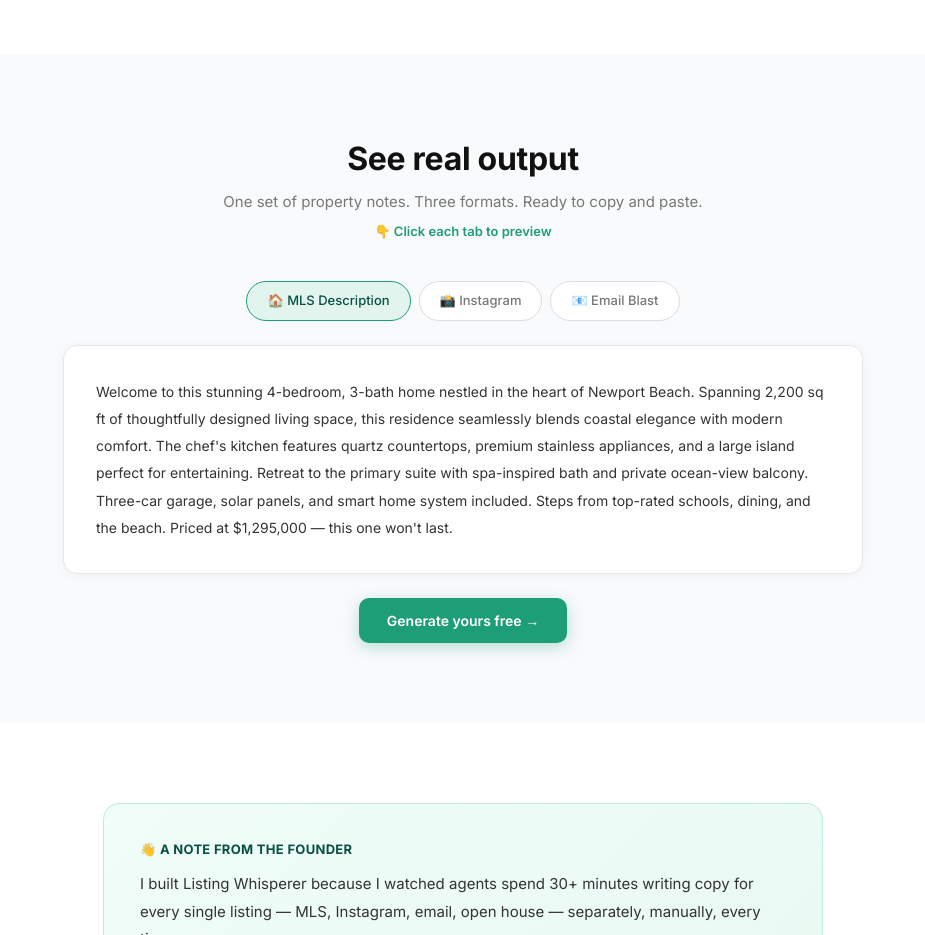
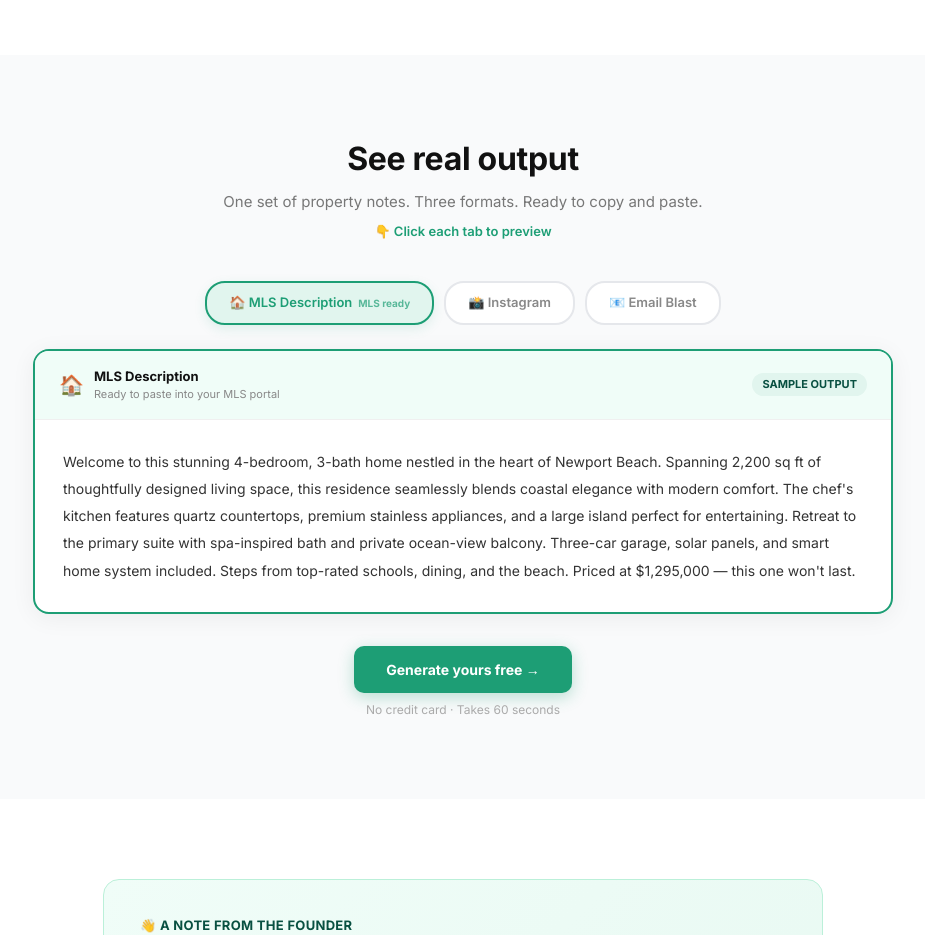
Before and after one commit to APD013/listing-whisperer, a Next.js app: page / in a window 1280 px wide. Shown: the part 2720-3655 px from the top of the page, without its empty margins (177-1102 px from the left). Built offline with nearby package versions, Linux system fonts and the light colour scheme.

Commit message:
Improve sample outputs section with styled tabs and card headers

```diff
--- a/src/app/page.tsx
+++ b/src/app/page.tsx
@@ -154,29 +154,67 @@ export default function Home() {
 
       {/* SAMPLE OUTPUTS */}
       <section id="examples" style={{padding:'5rem 2rem',background:'#f9fafb',maxWidth:'100%'}}>
-        <div style={{maxWidth:'800px',margin:'0 auto'}}>
+        <div style={{maxWidth:'860px',margin:'0 auto'}}>
           <h2 style={{textAlign:'center',fontSize:'2rem',fontWeight:'700',marginBottom:'0.5rem',letterSpacing:'-0.3px'}}>See real output</h2>
           <p style={{textAlign:'center',color:'#777',marginBottom:'0.5rem',fontSize:'15px'}}>One set of property notes. Three formats. Ready to copy and paste.</p>
           <p style={{textAlign:'center',fontSize:'13px',color:'#1D9E75',fontWeight:'600',marginBottom:'2.5rem'}}>👇 Click each tab to preview</p>
-          <div style={{display:'flex',gap:'8px',justifyContent:'center',marginBottom:'1.5rem',flexWrap:'wrap'}}>
-            {[{key:'mls',label:'🏠 MLS Description'},{key:'instagram',label:'📸 Instagram'},{key:'email',label:'📧 Email Blast'}].map(t => (
+
+          {/* TABS */}
+          <div style={{display:'flex',gap:'10px',justifyContent:'center',marginBottom:'1.5rem',flexWrap:'wrap'}}>
+            {[
+              {key:'mls',label:'🏠 MLS Description',color:'#1D9E75',bg:'#E1F5EE',desc:'MLS ready'},
+              {key:'instagram',label:'📸 Instagram',color:'#e1306c',bg:'#fde8f0',desc:'Social ready'},
+              {key:'email',label:'📧 Email Blast',color:'#6366f1',bg:'#eef2ff',desc:'Send ready'}
+            ].map(t => (
               <button key={t.key} onClick={() => setActiveOutput(t.key)}
-                style={{padding:'9px 20px',borderRadius:'20px',border:'1px solid',fontSize:'13px',cursor:'pointer',fontWeight:'500',transition:'all 0.15s',
-                  borderColor: activeOutput === t.key ? '#1D9E75' : '#ddd',
-                  background: activeOutput === t.key ? '#E1F5EE' : '#fff',
-                  color: activeOutput === t.key ? '#085041' : '#777'}}>
+                style={{padding:'10px 22px',borderRadius:'20px',border:'2px solid',fontSize:'13px',cursor:'pointer',fontWeight:'600',transition:'all 0.15s',
+                  borderColor: activeOutput === t.key ? t.color : '#e5e7eb',
+                  background: activeOutput === t.key ? t.bg : '#fff',
+                  color: activeOutput === t.key ? t.color : '#888',
+                  boxShadow: activeOutput === t.key ? `0 4px 12px ${t.color}20` : 'none'}}>
                 {t.label}
+                {activeOutput === t.key && <span style={{marginLeft:'6px',fontSize:'10px',fontWeight:'700',opacity:0.7}}>{t.desc}</span>}
               </button>
             ))}
           </div>
-          <div style={{background:'#fff',borderRadius:'14px',padding:'2rem',border:'1px solid #e5e7eb',boxShadow:'0 2px 12px rgba(0,0,0,0.04)'}}>
-            <p style={{fontSize:'14px',lineHeight:'1.95',color:'#333',whiteSpace:'pre-wrap',margin:'0'}}>{sampleOutputs[activeOutput]}</p>
+
+          {/* OUTPUT CARD */}
+          <div style={{background:'#fff',borderRadius:'16px',border:'2px solid',overflow:'hidden',boxShadow:'0 4px 24px rgba(0,0,0,0.06)',
+            borderColor: activeOutput === 'mls' ? '#1D9E75' : activeOutput === 'instagram' ? '#e1306c' : '#6366f1'}}>
+
+            {/* CARD HEADER */}
+            <div style={{padding:'1rem 1.5rem',borderBottom:'1px solid #f0f0f0',display:'flex',justifyContent:'space-between',alignItems:'center',
+              background: activeOutput === 'mls' ? '#f0fdf8' : activeOutput === 'instagram' ? '#fdf2f5' : '#f5f3ff'}}>
+              <div style={{display:'flex',alignItems:'center',gap:'10px'}}>
+                <span style={{fontSize:'1.25rem'}}>{activeOutput === 'mls' ? '🏠' : activeOutput === 'instagram' ? '📸' : '📧'}</span>
+                <div>
+                  <p style={{margin:'0',fontSize:'13px',fontWeight:'700',color:'#111'}}>
+                    {activeOutput === 'mls' ? 'MLS Description' : activeOutput === 'instagram' ? 'Instagram Caption' : 'Email Blast'}
+                  </p>
+                  <p style={{margin:'0',fontSize:'11px',color:'#888'}}>
+                    {activeOutput === 'mls' ? 'Ready to paste into your MLS portal' : activeOutput === 'instagram' ? 'Ready to post — hashtags included' : 'Ready to send to your list'}
+                  </p>
+                </div>
+              </div>
+              <span style={{fontSize:'11px',fontWeight:'700',padding:'3px 10px',borderRadius:'20px',
+                background: activeOutput === 'mls' ? '#E1F5EE' : activeOutput === 'instagram' ? '#fde8f0' : '#eef2ff',
+                color: activeOutput === 'mls' ? '#085041' : activeOutput === 'instagram' ? '#e1306c' : '#6366f1'}}>
+                SAMPLE OUTPUT
+              </span>
+            </div>
+
+            {/* CARD BODY */}
+            <div style={{padding:'1.75rem'}}>
+              <p style={{fontSize:'14px',lineHeight:'1.95',color:'#333',whiteSpace:'pre-wrap',margin:'0'}}>{sampleOutputs[activeOutput]}</p>
+            </div>
           </div>
-          <div style={{textAlign:'center',marginTop:'1.5rem'}}>
+
+          <div style={{textAlign:'center',marginTop:'2rem'}}>
             <a href="/signup" onClick={() => trackCTAClick('examples_cta', 'homepage')}
-              style={{display:'inline-block',background:'#1D9E75',color:'#fff',padding:'12px 28px',borderRadius:'10px',textDecoration:'none',fontWeight:'600',fontSize:'14px',boxShadow:'0 4px 16px rgba(29,158,117,0.3)'}}>
+              style={{display:'inline-block',background:'#1D9E75',color:'#fff',padding:'13px 32px',borderRadius:'10px',textDecoration:'none',fontWeight:'700',fontSize:'14px',boxShadow:'0 4px 16px rgba(29,158,117,0.3)'}}>
               Generate yours free →
             </a>
+            <p style={{fontSize:'12px',color:'#aaa',marginTop:'8px'}}>No credit card · Takes 60 seconds</p>
           </div>
         </div>
       </section>
```
